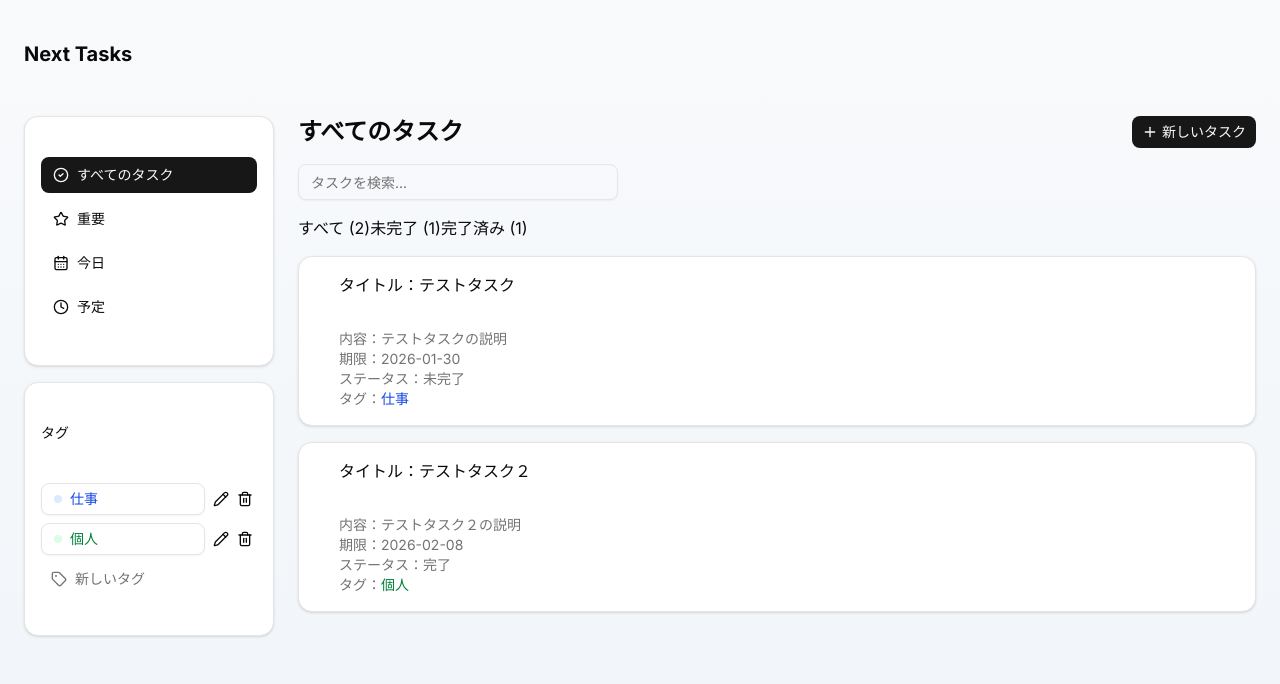
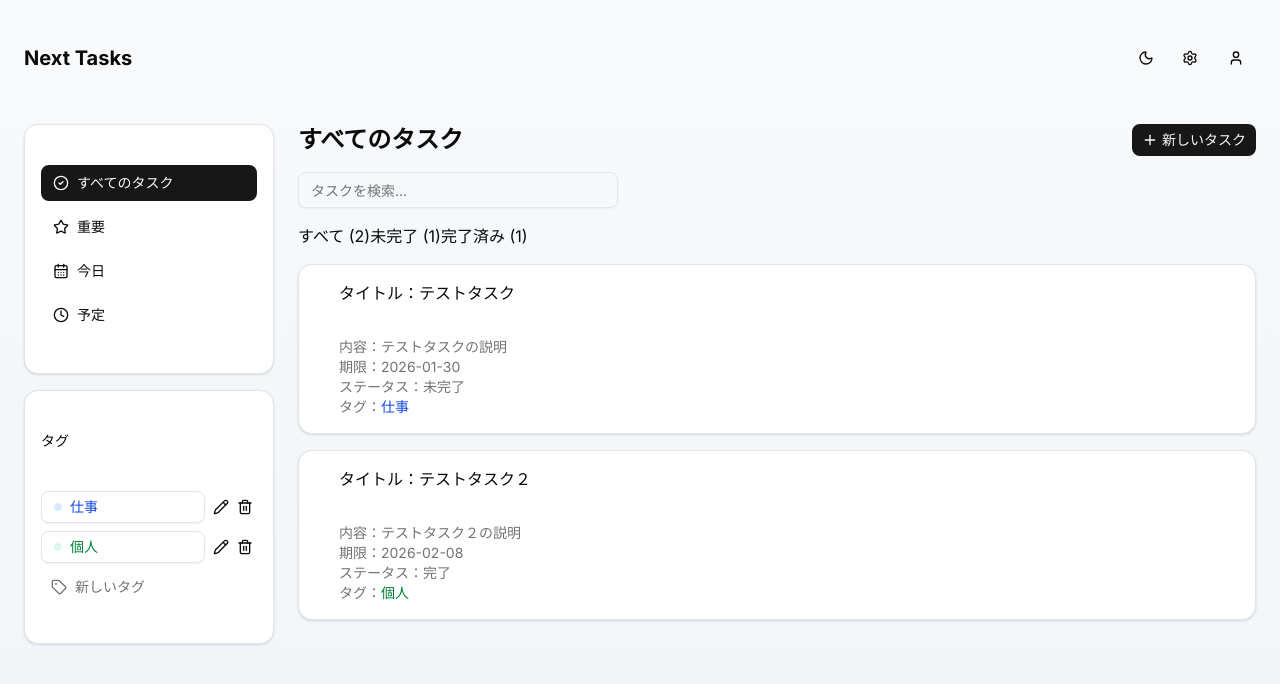
Before and after one commit to aoma8270-cyber/next-todo-app, a Next.js app: page / in a window 1280 px wide. Shown: the top 684 px of the page. Built offline with nearby package versions, Linux system fonts and the light colour scheme.

Commit message:
ヘッダーの追加

```diff
--- /dev/null
+++ b/app/components/Header.tsx
@@ -0,0 +1,104 @@
+"use client";
+
+import { useTheme } from "next-themes";
+import { useEffect, useState } from "react";
+import { Button } from "@/components/ui/button";
+import {
+  DropdownMenu,
+  DropdownMenuContent,
+  DropdownMenuItem,
+  DropdownMenuLabel,
+  DropdownMenuSeparator,
+  DropdownMenuTrigger,
+} from "@/components/ui/dropdown-menu";
+import {
+  Menu,
+  Moon,
+  Palette,
+  Settings,
+  Sun,
+  User,
+} from "lucide-react";
+
+const Header = () => {
+  // クライアントサイドでのレンダリングを確認するためのstate
+  const [mounted, setMounted] = useState(false);
+  const { theme, setTheme } = useTheme();
+
+  // コンポーネントがマウントされたことを確認
+  useEffect(() => {
+    const id = requestAnimationFrame(() => setMounted(true));
+    return () => cancelAnimationFrame(id);
+  }, []);
+
+  // マウントされるまでは何も表示しない（ハイドレーションエラー防止）
+  if (!mounted) {
+    return (
+      <header className="flex items-center justify-between py-4">
+        <div className="flex items-center gap-2">
+          <Button variant="outline" size="icon" className="md:hidden">
+            <Menu className="h-5 w-5" />
+          </Button>
+          <h1 className="text-xl font-bold">Next Tasks</h1>
+        </div>
+        <div className="flex items-center gap-2">
+          {/* プレースホルダーボタン */}
+          <Button variant="ghost" size="icon">
+            <Sun className="h-5 w-5" />
+          </Button>
+        </div>
+      </header>
+    );
+  }
+
+  return (
+    <header className="flex items-center justify-between py-4">
+      <h1 className="text-xl font-bold">Next Tasks</h1>
+      <div className="flex items-center gap-2">
+        <Button
+          variant="ghost"
+          size="icon"
+          onClick={() => setTheme(theme === "dark" ? "light" : "dark")}
+          aria-label={`Switch to ${theme === "dark" ? "light" : "dark"} theme`}
+        >
+          {theme === "dark" ? (
+            <Sun className="h-5 w-5" />
+          ) : (
+            <Moon className="h-5 w-5" />
+          )}
+        </Button>
+
+        <DropdownMenu>
+          <DropdownMenuTrigger asChild>
+            <Button variant="ghost" size="icon">
+              <Settings className="h-5 w-5" />
+              <span className="sr-only">設定</span>
+            </Button>
+          </DropdownMenuTrigger>
+          <DropdownMenuContent align="end">
+            <DropdownMenuLabel>クイック設定</DropdownMenuLabel>
+            <DropdownMenuSeparator />
+            <DropdownMenuItem onClick={() => setTheme("light")}>
+              <Sun className="mr-2 h-4 w-4" />
+              ライトモード
+            </DropdownMenuItem>
+            <DropdownMenuItem onClick={() => setTheme("dark")}>
+              <Moon className="mr-2 h-4 w-4" />
+              ダークモード
+            </DropdownMenuItem>
+            <DropdownMenuItem onClick={() => setTheme("system")}>
+              <Palette className="mr-2 h-4 w-4" />
+              システム設定に合わせる
+            </DropdownMenuItem>
+          </DropdownMenuContent>
+        </DropdownMenu>
+
+        <Button variant="ghost" className="gap-2">
+          <User className="h-5 w-5" />
+        </Button>
+
+      </div>
+    </header>
+  );
+}
+export default Header;
--- a/app/globals.css
+++ b/app/globals.css
@@ -84,7 +84,7 @@
 .dark {
   --background: oklch(0.145 0 0);
   --foreground: oklch(0.985 0 0);
-  --card: oklch(0.205 0 0);
+  --card: oklch(0.12 0.025 255);
   --card-foreground: oklch(0.985 0 0);
   --popover: oklch(0.205 0 0);
   --popover-foreground: oklch(0.985 0 0);
--- a/app/layout.tsx
+++ b/app/layout.tsx
@@ -2,8 +2,9 @@ import type { Metadata } from "next";
 import { Inter } from "next/font/google";
 import "./globals.css";
 import { Toaster } from "sonner";
+import { ThemeProvider } from "next-themes";
 
-const inter = Inter({ subsets: ["latin"] })
+const inter = Inter({ subsets: ["latin"] });
 
 export const metadata: Metadata = {
   title: "Next Tasks",
@@ -20,7 +21,31 @@ export default function RootLayout({
       <body
         className={`${inter.className} antialiased bg-gradient-to-b from-slate-50 to-slate-100 dark:from-slate-950 dark:to-slate-900`}
       >
-        {children}
+        {/* app/layout.tsx の return 内、<body> の直後に挿入 */}
+        <script
+          dangerouslySetInnerHTML={{
+            __html: `
+(function () {
+  try {
+    var theme = localStorage.getItem('theme');
+    var root = document.documentElement;
+    var prefersDark = window.matchMedia('(prefers-color-scheme: dark)').matches;
+    if (theme === 'dark' || (!theme && prefersDark)) {
+      root.classList.add('dark');
+      root.style.colorScheme = 'dark';
+    } else if (theme === 'light' || (!theme && !prefersDark)) {
+      root.classList.remove('dark');
+      root.style.colorScheme = 'light';
+    }
+  } catch (e) {}
+})();
+`,
+          }}
+        />
+        <ThemeProvider attribute="class" defaultTheme="system" enableSystem>
+          {children}
+          <Toaster />
+        </ThemeProvider>
       </body>
     </html>
   );
--- a/app/page.tsx
+++ b/app/page.tsx
@@ -6,6 +6,7 @@ import { Input } from "@/components/ui/input";
 import { Plus } from "lucide-react";
 import Sidebar from "./components/SideBar";
 import TabsMenu from "./components/TabsMenu";
+import Header from "./components/Header";
 
 
 // タスクサンプルデータ
@@ -126,11 +127,7 @@ export default function Home() {
     <div className="min-h-screen">
       <div className="container mx-auto p-4 md:p-6">
         {/* ヘッダー */}
-        <header className="flex items-center justify-between py-4">
-          <div className="flex items-center gap-2">
-            <h1 className="text-xl font-bold">Next Tasks</h1>
-          </div>
-        </header>
+        <Header />
         <main className="mt-8">
           <div className="grid gap-6 md:grid-cols-[250px_1fr]">
             {/* サイドバー */}
```
